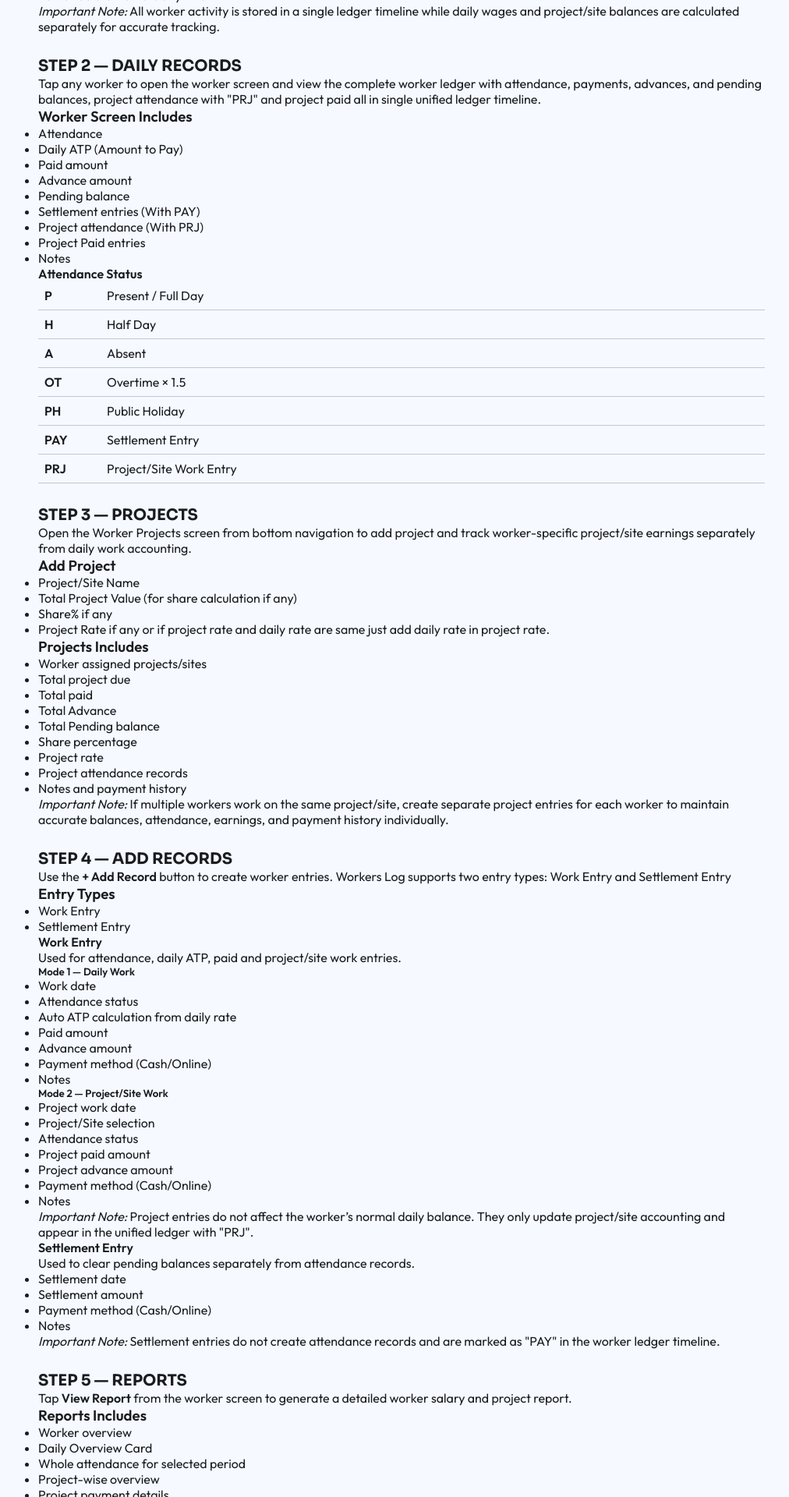
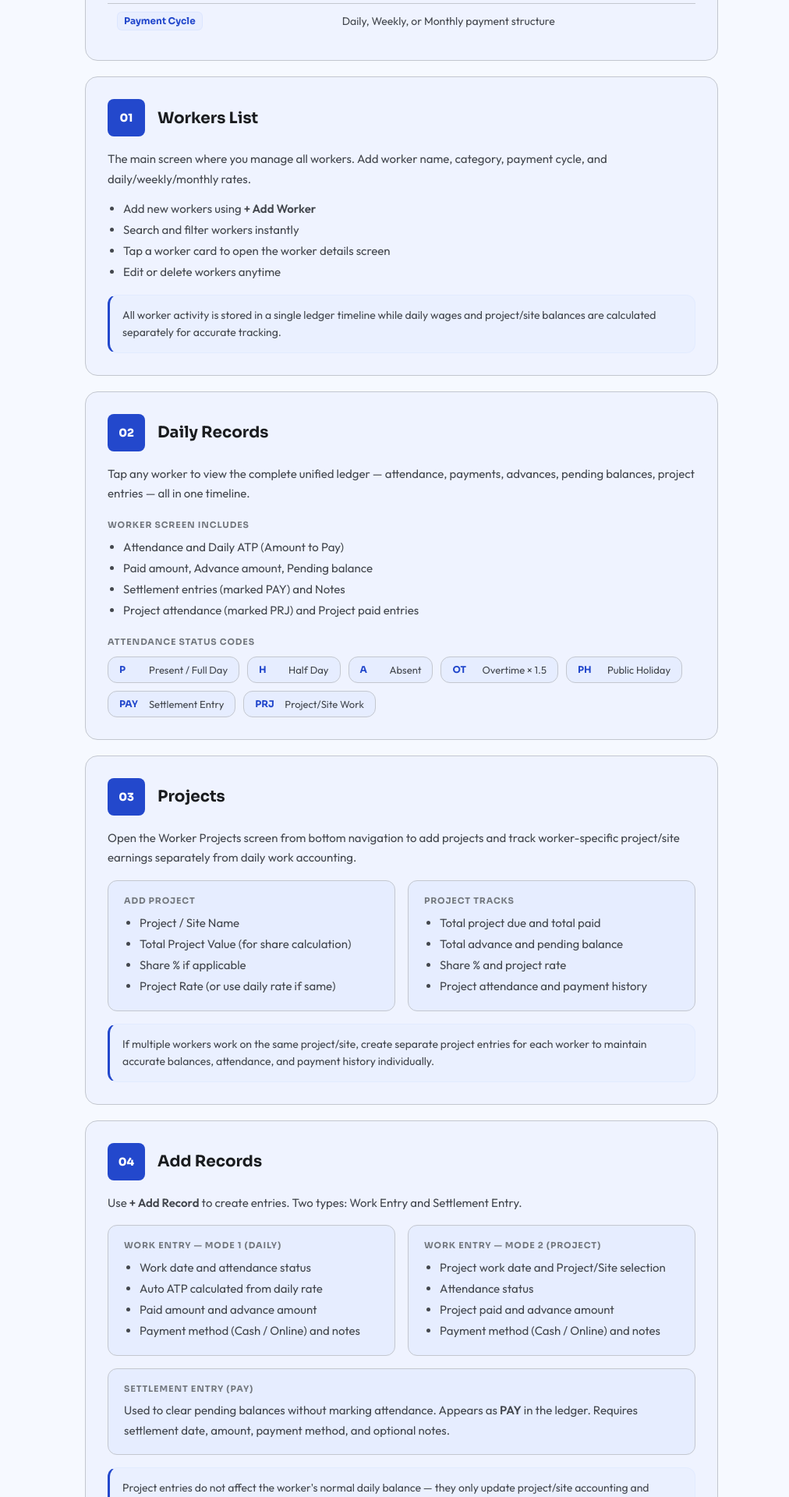
Before and after one commit to johnsstalk/workerslog-web, a Next.js app: page /guide in a window 1280 px wide. Shown: the part 1260-3180 px from the top of the page at 78% size, without its empty margins (125-1137 px from the left). Built offline with nearby package versions, Linux system fonts and the light colour scheme.

Commit message:
feat: enhance GuideContent component with improved layout, navigation, and terminology display

```diff
--- a/components/guide/guide-content.jsx
+++ b/components/guide/guide-content.jsx
@@ -1,34 +1,14 @@
 export default function GuideContent() {
-  return (
-    <section style={{ maxWidth: 980, margin: '0 auto', padding: '48px 24px' }}>
-      <div style={{ textAlign: 'center', marginBottom: 24 }}>
-        <h1 style={{ fontFamily: "'Sora', sans-serif", fontSize: 28, fontWeight: 700 }}>Workers Log — User Guide</h1>
-        <p style={{ color: 'var(--color-on-surface-variant)', fontFamily: "'Outfit', sans-serif" }}>Complete step-by-step guide to terminology, screens, and workflows.</p>
-      </div>
+  const NAV = [
+    ['#terminology', 'Terminology'],
+    ['#step-1', '01 · Workers List'],
+    ['#step-2', '02 · Daily Records'],
+    ['#step-3', '03 · Projects'],
+    ['#step-4', '04 · Add Records'],
+    ['#step-5', '05 · Reports'],
+  ];
 
-      <nav style={{ marginBottom: 28 }}>
-        <strong style={{ display: 'block', marginBottom: 8 }}>Contents</strong>
-        <ul>
-          <li><a href="#terminology">Terminology</a></li>
-          <li><a href="#step-1">Step 1 — Workers List</a></li>
-          <li><a href="#step-2">Step 2 — Daily Records</a></li>
-          <li><a href="#step-3">Step 3 — Projects</a></li>
-          <li><a href="#step-4">Step 4 — Add Records</a></li>
-          <li><a href="#step-5">Step 5 — Reports</a></li>
-        </ul>
-      </nav>
-
-      <section id="terminology" style={{ marginBottom: 28 }}>
-        <h2 style={{ fontFamily: "'Sora', sans-serif", fontSize: 20, fontWeight: 700 }}>Workers Log Terminology</h2>
-        <table style={{ width: '100%', borderCollapse: 'collapse', marginTop: 12 }}>
-          <thead>
-            <tr>
-              <th style={{ textAlign: 'left', padding: 8, borderBottom: '1px solid var(--color-outline-variant)' }}>Term</th>
-              <th style={{ textAlign: 'left', padding: 8, borderBottom: '1px solid var(--color-outline-variant)' }}>Meaning</th>
-            </tr>
-          </thead>
-          <tbody>
-            {[
+  const TERMS = [
     ['ATP', 'Amount To Pay / Daily Rates'],
     ['P', 'Present / Full Day'],
     ['H', 'Half Day'],
@@ -46,153 +26,352 @@ export default function GuideContent() {
     ['Project Rate', 'Worker payment rate for project/site work'],
     ['Unified Ledger Timeline', 'Single timeline containing all worker activity'],
     ['Payment Cycle', 'Daily, Weekly, or Monthly payment structure'],
-            ].map(([t, m]) => (
-              <tr key={t}>
-                <td style={{ padding: 8, borderBottom: '1px solid var(--color-outline-variant)', width: 160 }}>{t}</td>
-                <td style={{ padding: 8, borderBottom: '1px solid var(--color-outline-variant)' }}>{m}</td>
+  ];
+
+  const STATUS = [
+    ['P', 'Present / Full Day'],
+    ['H', 'Half Day'],
+    ['A', 'Absent'],
+    ['OT', 'Overtime × 1.5'],
+    ['PH', 'Public Holiday'],
+    ['PAY', 'Settlement Entry'],
+    ['PRJ', 'Project/Site Work'],
+  ];
+
+  return (
+    <>
+      <div className="wl-guide-wrap">
+
+        {/* ── Page Header ── */}
+        <div style={{ textAlign: 'center', marginBottom: 48 }}>
+          <span className="wl-eyebrow">User Guide</span>
+          <h1 style={{
+            fontFamily: "'Sora', sans-serif", fontWeight: 700,
+            fontSize: 'clamp(24px, 4vw, 36px)', color: 'var(--color-on-surface)',
+            margin: '0 0 12px',
+          }}>Workers Log — Complete Guide</h1>
+          <p style={{
+            fontFamily: "'Outfit', sans-serif", fontSize: 17,
+            color: 'var(--color-on-surface-variant)',
+            maxWidth: 480, margin: '0 auto',
+          }}>Step-by-step guide to terminology, screens, and workflows.</p>
+        </div>
+
+        {/* ── Contents Nav ── */}
+        <nav style={{ display: 'flex', flexWrap: 'wrap', gap: 8, marginBottom: 48, justifyContent: 'center' }}>
+          {NAV.map(([href, label]) => (
+            <a key={href} href={href} className="wl-chip">{label}</a>
+          ))}
+        </nav>
+
+        {/* ── Terminology ── */}
+        <section id="terminology" className="wl-card">
+          <div className="wl-card-head">
+            <div className="wl-step-num">📋</div>
+            <h2 className="wl-card-title">Terminology</h2>
+          </div>
+          <table className="wl-table">
+            <thead>
+              <tr>
+                <th>Term</th>
+                <th>Meaning</th>
+              </tr>
+            </thead>
+            <tbody>
+              {TERMS.map(([term, meaning]) => (
+                <tr key={term}>
+                  <td><span className="wl-code">{term}</span></td>
+                  <td>{meaning}</td>
                 </tr>
               ))}
             </tbody>
           </table>
         </section>
 
-      <section id="step-1" style={{ marginBottom: 28 }}>
-        <h2 style={{ fontFamily: "'Sora', sans-serif", fontSize: 20, fontWeight: 700 }}>STEP 1 — WORKERS LIST</h2>
-        <p>The main screen where you can manage all workers and add worker details like worker name, category, payment cycle, daily/weekly/monthly rates.</p>
-        <ul>
+        {/* ── Step 1 ── */}
+        <section id="step-1" className="wl-card">
+          <div className="wl-card-head">
+            <div className="wl-step-num">01</div>
+            <h2 className="wl-card-title">Workers List</h2>
+          </div>
+          <p className="wl-body">The main screen where you manage all workers. Add worker name, category, payment cycle, and daily/weekly/monthly rates.</p>
+          <ul className="wl-list">
             <li>Add new workers using <strong>+ Add Worker</strong></li>
             <li>Search and filter workers instantly</li>
-          <li>Tap worker card and see worker details screen</li>
+            <li>Tap a worker card to open the worker details screen</li>
             <li>Edit or delete workers anytime</li>
           </ul>
-        <p><em>Important Note:</em> All worker activity is stored in a single ledger timeline while daily wages and project/site balances are calculated separately for accurate tracking.</p>
+          <div className="wl-note">All worker activity is stored in a single ledger timeline while daily wages and project/site balances are calculated separately for accurate tracking.</div>
         </section>
 
-      <section id="step-2" style={{ marginBottom: 28 }}>
-        <h2 style={{ fontFamily: "'Sora', sans-serif", fontSize: 20, fontWeight: 700 }}>STEP 2 — DAILY RECORDS</h2>
-        <p>Tap any worker to open the worker screen and view the complete worker ledger with attendance, payments, advances, and pending balances, project attendance with "PRJ" and project paid all in single unified ledger timeline.</p>
-        <h3>Worker Screen Includes</h3>
-        <ul>
-          <li>Attendance</li>
-          <li>Daily ATP (Amount to Pay)</li>
-          <li>Paid amount</li>
-          <li>Advance amount</li>
-          <li>Pending balance</li>
-          <li>Settlement entries (With PAY)</li>
-          <li>Project attendance (With PRJ)</li>
-          <li>Project Paid entries</li>
-          <li>Notes</li>
+        {/* ── Step 2 ── */}
+        <section id="step-2" className="wl-card">
+          <div className="wl-card-head">
+            <div className="wl-step-num">02</div>
+            <h2 className="wl-card-title">Daily Records</h2>
+          </div>
+          <p className="wl-body">Tap any worker to view the complete unified ledger — attendance, payments, advances, pending balances, project entries — all in one timeline.</p>
+          <h3 className="wl-sub-title">Worker Screen Includes</h3>
+          <ul className="wl-list">
+            <li>Attendance and Daily ATP (Amount to Pay)</li>
+            <li>Paid amount, Advance amount, Pending balance</li>
+            <li>Settlement entries (marked PAY) and Notes</li>
+            <li>Project attendance (marked PRJ) and Project paid entries</li>
           </ul>
-        <h4>Attendance Status</h4>
-        <table style={{ width: '100%', borderCollapse: 'collapse' }}>
-          <tbody>
-            {[
-              ['P', 'Present / Full Day'],
-              ['H', 'Half Day'],
-              ['A', 'Absent'],
-              ['OT', 'Overtime × 1.5'],
-              ['PH', 'Public Holiday'],
-              ['PAY', 'Settlement Entry'],
-              ['PRJ', 'Project/Site Work Entry'],
-            ].map(([k, v]) => (
-              <tr key={k}>
-                <td style={{ width: 80, padding: 8, borderBottom: '1px solid var(--color-outline-variant)' }}><strong>{k}</strong></td>
-                <td style={{ padding: 8, borderBottom: '1px solid var(--color-outline-variant)' }}>{v}</td>
-              </tr>
+          <h3 className="wl-sub-title">Attendance Status Codes</h3>
+          <div className="wl-status-grid">
+            {STATUS.map(([code, label]) => (
+              <div key={code} className="wl-status-item">
+                <span className="wl-status-code">{code}</span>
+                <span className="wl-status-label">{label}</span>
+              </div>
             ))}
-          </tbody>
-        </table>
+          </div>
         </section>
 
-      <section id="step-3" style={{ marginBottom: 28 }}>
-        <h2 style={{ fontFamily: "'Sora', sans-serif", fontSize: 20, fontWeight: 700 }}>STEP 3 — PROJECTS</h2>
-        <p>Open the Worker Projects screen from bottom navigation to add project and track worker-specific project/site earnings separately from daily work accounting.</p>
-        <h3>Add Project</h3>
-        <ul>
-          <li>Project/Site Name</li>
-          <li>Total Project Value (for share calculation if any)</li>
-          <li>Share% if any</li>
-          <li>Project Rate if any or if project rate and daily rate are same just add daily rate in project rate.</li>
+        {/* ── Step 3 ── */}
+        <section id="step-3" className="wl-card">
+          <div className="wl-card-head">
+            <div className="wl-step-num">03</div>
+            <h2 className="wl-card-title">Projects</h2>
+          </div>
+          <p className="wl-body">Open the Worker Projects screen from bottom navigation to add projects and track worker-specific project/site earnings separately from daily work accounting.</p>
+          <div className="wl-two-col">
+            <div className="wl-inner-card">
+              <h3 className="wl-sub-title" style={{ marginTop: 0 }}>Add Project</h3>
+              <ul className="wl-list">
+                <li>Project / Site Name</li>
+                <li>Total Project Value (for share calculation)</li>
+                <li>Share % if applicable</li>
+                <li>Project Rate (or use daily rate if same)</li>
               </ul>
-        <h3>Projects Includes</h3>
-        <ul>
-          <li>Worker assigned projects/sites</li>
-          <li>Total project due</li>
-          <li>Total paid</li>
-          <li>Total Advance</li>
-          <li>Total Pending balance</li>
-          <li>Share percentage</li>
-          <li>Project rate</li>
-          <li>Project attendance records</li>
-          <li>Notes and payment history</li>
+            </div>
+            <div className="wl-inner-card">
+              <h3 className="wl-sub-title" style={{ marginTop: 0 }}>Project Tracks</h3>
+              <ul className="wl-list">
+                <li>Total project due and total paid</li>
+                <li>Total advance and pending balance</li>
+                <li>Share % and project rate</li>
+                <li>Project attendance and payment history</li>
               </ul>
-        <p><em>Important Note:</em> If multiple workers work on the same project/site, create separate project entries for each worker to maintain accurate balances, attendance, earnings, and payment history individually.</p>
+            </div>
+          </div>
+          <div className="wl-note">If multiple workers work on the same project/site, create separate project entries for each worker to maintain accurate balances, attendance, and payment history individually.</div>
         </section>
 
-      <section id="step-4" style={{ marginBottom: 28 }}>
-        <h2 style={{ fontFamily: "'Sora', sans-serif", fontSize: 20, fontWeight: 700 }}>STEP 4 — ADD RECORDS</h2>
-        <p>Use the <strong>+ Add Record</strong> button to create worker entries. Workers Log supports two entry types: Work Entry and Settlement Entry</p>
-        <h3>Entry Types</h3>
-        <ul>
-          <li>Work Entry</li>
-          <li>Settlement Entry</li>
+        {/* ── Step 4 ── */}
+        <section id="step-4" className="wl-card">
+          <div className="wl-card-head">
+            <div className="wl-step-num">04</div>
+            <h2 className="wl-card-title">Add Records</h2>
+          </div>
+          <p className="wl-body">Use <strong>+ Add Record</strong> to create entries. Two types: Work Entry and Settlement Entry.</p>
+          <div className="wl-two-col">
+            <div className="wl-inner-card">
+              <h3 className="wl-sub-title" style={{ marginTop: 0 }}>Work Entry — Mode 1 (Daily)</h3>
+              <ul className="wl-list">
+                <li>Work date and attendance status</li>
+                <li>Auto ATP calculated from daily rate</li>
+                <li>Paid amount and advance amount</li>
+                <li>Payment method (Cash / Online) and notes</li>
               </ul>
-        <h4>Work Entry</h4>
-        <p>Used for attendance, daily ATP, paid and project/site work entries.</p>
-        <h5>Mode 1 — Daily Work</h5>
-        <ul>
-          <li>Work date</li>
+            </div>
+            <div className="wl-inner-card">
+              <h3 className="wl-sub-title" style={{ marginTop: 0 }}>Work Entry — Mode 2 (Project)</h3>
+              <ul className="wl-list">
+                <li>Project work date and Project/Site selection</li>
                 <li>Attendance status</li>
-          <li>Auto ATP calculation from daily rate</li>
-          <li>Paid amount</li>
-          <li>Advance amount</li>
-          <li>Payment method (Cash/Online)</li>
-          <li>Notes</li>
+                <li>Project paid and advance amount</li>
+                <li>Payment method (Cash / Online) and notes</li>
               </ul>
-        <h5>Mode 2 — Project/Site Work</h5>
-        <ul>
-          <li>Project work date</li>
-          <li>Project/Site selection</li>
-          <li>Attendance status</li>
-          <li>Project paid amount</li>
-          <li>Project advance amount</li>
-          <li>Payment method (Cash/Online)</li>
-          <li>Notes</li>
-        </ul>
-        <p><em>Important Note:</em> Project entries do not affect the worker’s normal daily balance. They only update project/site accounting and appear in the unified ledger with "PRJ".</p>
-
-        <h4>Settlement Entry</h4>
-        <p>Used to clear pending balances separately from attendance records.</p>
-        <ul>
-          <li>Settlement date</li>
-          <li>Settlement amount</li>
-          <li>Payment method (Cash/Online)</li>
-          <li>Notes</li>
-        </ul>
-        <p><em>Important Note:</em> Settlement entries do not create attendance records and are marked as "PAY" in the worker ledger timeline.</p>
+            </div>
+          </div>
+          <div className="wl-inner-card" style={{ marginTop: 16 }}>
+            <h3 className="wl-sub-title" style={{ marginTop: 0 }}>Settlement Entry (PAY)</h3>
+            <p className="wl-body" style={{ margin: 0 }}>Used to clear pending balances without marking attendance. Appears as <strong>PAY</strong> in the ledger. Requires settlement date, amount, payment method, and optional notes.</p>
+          </div>
+          <div className="wl-note">Project entries do not affect the worker's normal daily balance — they only update project/site accounting and appear in the unified ledger with "PRJ".</div>
         </section>
 
-      <section id="step-5" style={{ marginBottom: 28 }}>
-        <h2 style={{ fontFamily: "'Sora', sans-serif", fontSize: 20, fontWeight: 700 }}>STEP 5 — REPORTS</h2>
-        <p>Tap <strong>View Report</strong> from the worker screen to generate a detailed worker salary and project report.</p>
-        <h3>Reports Includes</h3>
-        <ul>
-          <li>Worker overview</li>
-          <li>Daily Overview Card</li>
-          <li>Whole attendance for selected period</li>
+        {/* ── Step 5 ── */}
+        <section id="step-5" className="wl-card">
+          <div className="wl-card-head">
+            <div className="wl-step-num">05</div>
+            <h2 className="wl-card-title">Reports</h2>
+          </div>
+          <p className="wl-body">Tap <strong>View Report</strong> from the worker screen to generate a detailed salary and project report.</p>
+          <div className="wl-two-col">
+            <div className="wl-inner-card">
+              <h3 className="wl-sub-title" style={{ marginTop: 0 }}>Report Includes</h3>
+              <ul className="wl-list">
+                <li>Worker overview and Daily Overview Card</li>
+                <li>Full attendance for selected period</li>
                 <li>Project-wise overview</li>
                 <li>Project payment details</li>
                 <li>Final grand total</li>
               </ul>
-        <h4>Export Options</h4>
-        <ul>
+            </div>
+            <div className="wl-inner-card">
+              <h3 className="wl-sub-title" style={{ marginTop: 0 }}>Export Options</h3>
+              <ul className="wl-list">
                 <li>Export as PDF</li>
                 <li>Print report</li>
                 <li>Share salary slips directly</li>
               </ul>
-        <p><em>Important Note:</em> Reports automatically combine daily and project/site records from the unified ledger while calculating balances separately for accurate worker payment tracking.</p>
+            </div>
+          </div>
+          <div className="wl-note">Reports automatically combine daily and project/site records from the unified ledger while calculating balances separately for accurate worker payment tracking.</div>
         </section>
 
-    </section>
+      </div>
+
+      <style>{`
+        .wl-guide-wrap {
+          max-width: 860px;
+          margin: 0 auto;
+          padding: var(--space-3xl) 24px 80px;
+          display: flex;
+          flex-direction: column;
+          gap: 20px;
+        }
+        .wl-eyebrow {
+          display: block;
+          font-family: 'Sora', sans-serif;
+          font-size: 11px; font-weight: 700;
+          letter-spacing: 0.1em; text-transform: uppercase;
+          color: var(--color-primary);
+          margin-bottom: 12px;
+        }
+        .wl-chip {
+          display: inline-block;
+          padding: 7px 14px;
+          border-radius: var(--radius-full);
+          background: rgba(173, 198, 255, 0.1);
+          border: 1px solid rgba(173, 198, 255, 0.2);
+          color: var(--color-primary);
+          font-family: 'Outfit', sans-serif;
+          font-size: 13px; font-weight: 500;
+          text-decoration: none;
+          transition: background 200ms ease;
+        }
+        .wl-chip:hover { background: rgba(173, 198, 255, 0.18); }
+        .wl-card {
+          background: var(--color-surface-container);
+          border: 1px solid var(--color-outline-variant);
+          border-radius: var(--radius-l);
+          padding: 28px;
+        }
+        .wl-card-head {
+          display: flex; align-items: center; gap: 16px;
+          margin-bottom: 16px;
+        }
+        .wl-step-num {
+          flex-shrink: 0; width: 48px; height: 48px;
+          border-radius: var(--radius-s);
+          background: var(--color-primary-brand);
+          display: flex; align-items: center; justify-content: center;
+          font-family: 'Sora', sans-serif; font-weight: 800; font-size: 14px;
+          color: #FFFFFF;
+        }
+        .wl-card-title {
+          font-family: 'Sora', sans-serif;
+          font-weight: 700; font-size: 20px;
+          color: var(--color-on-surface); margin: 0;
+        }
+        .wl-sub-title {
+          font-family: 'Sora', sans-serif;
+          font-weight: 700; font-size: 11px;
+          letter-spacing: 0.08em; text-transform: uppercase;
+          color: var(--color-outline);
+          margin: 20px 0 8px;
+        }
+        .wl-body {
+          font-family: 'Outfit', sans-serif;
+          font-size: 15px; line-height: 1.7;
+          color: var(--color-on-surface-variant);
+          margin: 0 0 12px;
+        }
+        .wl-list {
+          font-family: 'Outfit', sans-serif;
+          font-size: 15px; line-height: 1.8;
+          color: var(--color-on-surface-variant);
+          padding-left: 20px; margin: 8px 0 0;
+        }
+        .wl-note {
+          background: rgba(173, 198, 255, 0.06);
+          border: 1px solid rgba(173, 198, 255, 0.15);
+          border-left: 3px solid var(--color-primary-brand);
+          border-radius: var(--radius-m);
+          padding: 14px 16px;
+          font-family: 'Outfit', sans-serif;
+          font-size: 14px; line-height: 1.6;
+          color: var(--color-on-surface-variant);
+          margin-top: 16px;
+        }
+        .wl-table { width: 100%; border-collapse: collapse; margin-top: 16px; }
+        .wl-table th {
+          text-align: left; padding: 10px 12px;
+          font-family: 'Sora', sans-serif;
+          font-size: 11px; font-weight: 700;
+          letter-spacing: 0.08em; text-transform: uppercase;
+          color: var(--color-outline);
+          border-bottom: 1px solid var(--color-outline-variant);
+        }
+        .wl-table td {
+          padding: 10px 12px;
+          border-bottom: 1px solid var(--color-outline-variant);
+          font-family: 'Outfit', sans-serif;
+          font-size: 14px; line-height: 1.5;
+          color: var(--color-on-surface-variant);
+        }
+        .wl-table tr:last-child td { border-bottom: none; }
+        .wl-code {
+          display: inline-block; padding: 2px 8px;
+          background: rgba(173, 198, 255, 0.1);
+          border: 1px solid rgba(173, 198, 255, 0.2);
+          border-radius: var(--radius-xs);
+          font-family: 'Sora', sans-serif;
+          font-size: 12px; font-weight: 700;
+          color: var(--color-primary);
+        }
+        .wl-inner-card {
+          background: var(--color-surface-container-high);
+          border: 1px solid var(--color-outline-variant);
+          border-radius: var(--radius-card);
+          padding: 18px 20px;
+        }
+        .wl-two-col {
+          display: grid; grid-template-columns: 1fr 1fr;
+          gap: 16px; margin-top: 16px;
+        }
+        .wl-status-grid {
+          display: flex; flex-wrap: wrap; gap: 10px; margin-top: 12px;
+        }
+        .wl-status-item {
+          display: flex; align-items: center; gap: 8px;
+          background: var(--color-surface-container-high);
+          border: 1px solid var(--color-outline-variant);
+          border-radius: var(--radius-m);
+          padding: 8px 14px;
+        }
+        .wl-status-code {
+          font-family: 'Sora', sans-serif;
+          font-size: 12px; font-weight: 700;
+          color: var(--color-primary);
+          min-width: 30px;
+        }
+        .wl-status-label {
+          font-family: 'Outfit', sans-serif;
+          font-size: 13px;
+          color: var(--color-on-surface-variant);
+        }
+        @media (max-width: 640px) {
+          .wl-guide-wrap { padding: 40px 16px 64px; }
+          .wl-card { padding: 20px 16px; }
+          .wl-two-col { grid-template-columns: 1fr; }
+          .wl-status-grid { gap: 8px; }
+        }
+      `}</style>
+    </>
   );
 }
```
Lines whose indentation alone changed are shown as unchanged.
